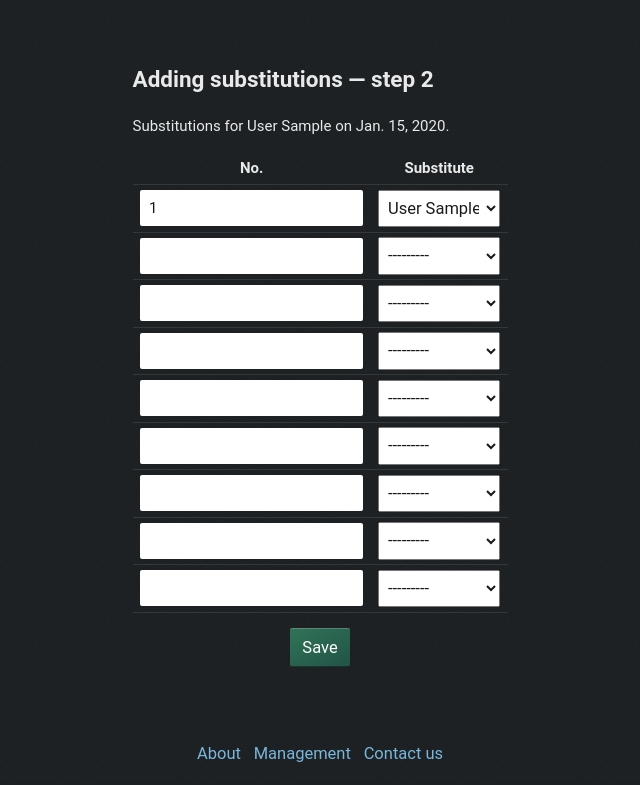
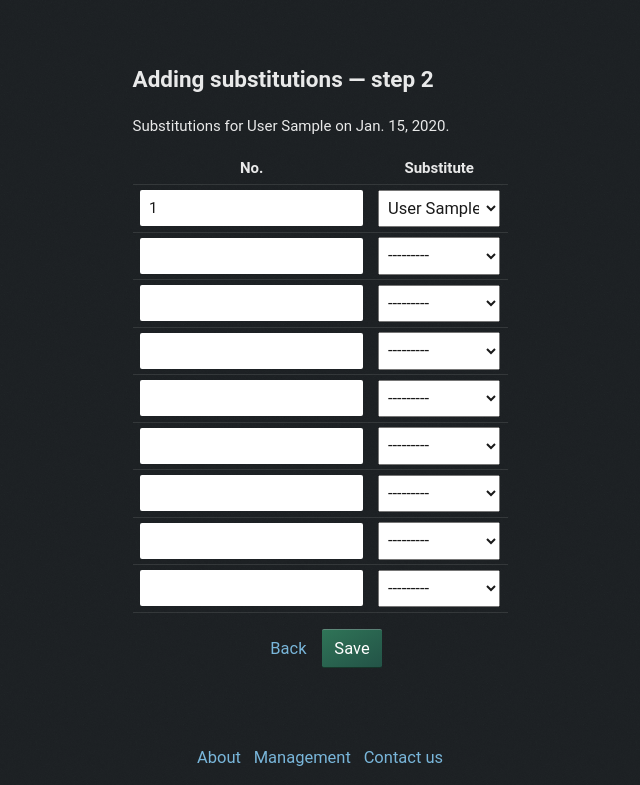
Before and after one commit to zorzalo3/zorza, a Django app: page /timetable/substitutions/add/1/2020-01-15/ in a window 1280 px wide. Shown: the part 76-861 px from the top of the page, without its empty margins (320-960 px from the left). Before the commit the page ends 838 px from the top, so only its background shows below. Run offline with Django 3.2, Linux system fonts and the light colour scheme; a user stored in the database is signed in; tables that the repository leaves empty hold one stand-in row (values such as "Sample post").

Commit message:
Make buttons inline-blocks
Allows for multiple centered buttons side-by-side

```diff
--- a/static/style.css
+++ b/static/style.css
@@ -275,16 +275,18 @@ input, textarea {
   resize: vertical;
 }
 
-button {
-  display: block;
+button, .button {
+  text-align: center;
+  display: inline-block;
   width: auto;
   padding: 0.6rem 0.8rem;
-  margin: 0 auto;
   border: none;
   border-radius: 2px;
   font-size: 1.1rem;
-  color: rgba(0, 0, 0, 0.9);
-  background-color: rgba(255, 255, 255, 0.9);
+  /*
+	color: $dark-color;
+	background-color: $font-color-primary;
+	*/
 }
 
 .button-primary {
--- a/static/style.scss
+++ b/static/style.scss
@@ -261,17 +261,20 @@ input, textarea {
 	resize: vertical;
 }
 
-button {
-	display: block;
+button, .button {
+	text-align: center;
+	display: inline-block;
 	width: auto;
 	padding: 0.6rem 0.8rem;
-	margin: 0 auto;
 	border: none;
 	border-radius: 2px;
 	font-size: 1.1rem;
+	/*
 	color: $dark-color;
 	background-color: $font-color-primary;
+	*/
 }
+
 
 .button-primary {
 	$green1: #2f7457;
--- a/templates/registration/login.html
+++ b/templates/registration/login.html
@@ -24,7 +24,7 @@
 
 	{% csrf_token %}
 	{{ form.as_p }}
-	<p>
+	<p class="text-center">
 		<button class="button-primary" type="submit">
 			{% trans "Log in" %}
 		</button>
--- a/timetable/templates/add_substitutions.html
+++ b/timetable/templates/add_substitutions.html
@@ -33,7 +33,8 @@
 
 		{% endfor %}
 	</table>
-	<p>
+	<p class="text-center">
+		<a class="button" href="{% url "add_substitutions1" %}">{% trans "Back" %}</a>
 		<button type="submit" class="button-primary">
 			{% trans "Save" %}
 		</button>
--- a/timetable/templates/edit_calendar.html
+++ b/timetable/templates/edit_calendar.html
@@ -33,7 +33,7 @@
 
 		{% endfor %}
 	</table>
-	<p>
+	<p class="text-center">
 		<button type="submit" class="button-primary">
 			{% trans "Save" %}
 		</button>
--- a/timetable/templates/personalization.html
+++ b/timetable/templates/personalization.html
@@ -15,7 +15,7 @@
 		</span>
 	</label>
 	{% endfor %}
-	<p>
+	<p class="text-center">
 		<button class="button-primary" type="submit">
 			{% trans "Go to timetable" %}
 		</button>
--- a/timetable/templates/teacher_and_date_select.html
+++ b/timetable/templates/teacher_and_date_select.html
@@ -7,7 +7,7 @@
 	{% csrf_token %}
 	{{ form.non_field_errors }}
 	{{ form.as_p }}
-	<p>
+	<p class="text-center">
 		<button type="submit" class="button-primary">
 			{% trans "Go to the next step" %}
 		</button>
```
Also changed, not shown: contact/templates/contact/message_form.html (+5 -3 lines).
